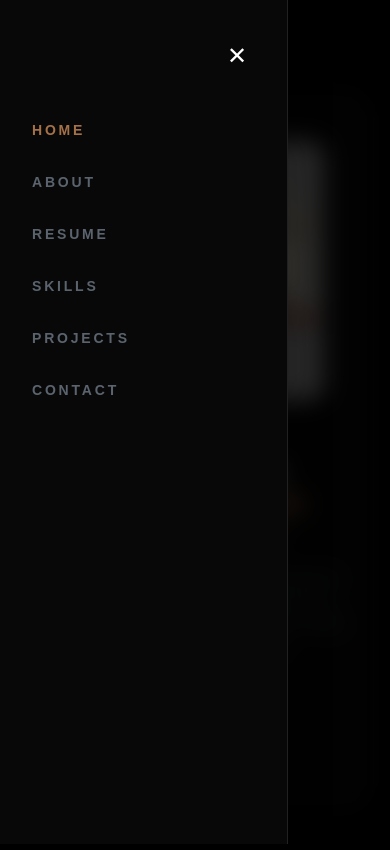
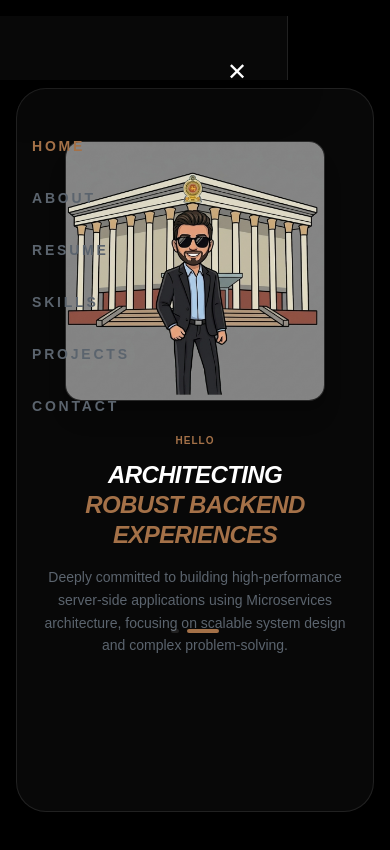
Before and after one commit to Nawod2000/my-portfolio, a Next.js app: page / in a window 390 px wide. Both pictures are taken after a click on the button 52 px from the left and 41 px from the top of the page. Shown: the top 850 px of the page. Built offline with nearby package versions, Linux system fonts and the light colour scheme.

Commit message:
Fix nav slider 5

```diff
--- a/app/globals.css
+++ b/app/globals.css
@@ -5,14 +5,18 @@
   --foreground: #ededed;
 }
 
+/* Base body styles */
 body {
   color: var(--foreground);
   background: var(--background);
   font-family: Arial, Helvetica, sans-serif;
   overflow-x: hidden;
+
+  /* keep only here */
   -webkit-tap-highlight-color: transparent;
 }
 
+/* Tailwind base layer */
 @layer base {
   html {
     scroll-behavior: smooth;
@@ -25,31 +29,31 @@ body {
   }
 
   h1, h2, h3, span, p {
-    -webkit-tap-highlight-color: transparent;
-    outline: none !important;
+    outline: none;
     user-select: auto;
   }
 }
 
+/* Text selection */
 ::selection {
   background-color: rgba(207, 84, 30, 0.3);
   color: #ffffff;
 }
 
+/* ⚠️ FIXED: remove aggressive focus reset */
 *:focus {
-    outline: none !important;
-    box-shadow: none !important;
-    -webkit-tap-highlight-color: transparent;
+  outline: none;
+  box-shadow: none;
 }
 
-.no-scrollbar::-webkit-scrollbar {
-  display: none;
+/* Smooth fixed elements (for navbar) */
+.fixed {
+  -webkit-backface-visibility: hidden;
+  backface-visibility: hidden;
+  transform: translateZ(0);
 }
 
-.fade-in {
-  animation: fadeIn 0.8s ease-out forwards;
-}
-
+/* Scrollbar hidden */
 .no-scrollbar::-webkit-scrollbar {
   display: none;
 }
@@ -58,12 +62,18 @@ body {
   scrollbar-width: none;
 }
 
+/* Custom scrollbar */
 .custom-scrollbar::-webkit-scrollbar {
   width: 4px;
 }
 .custom-scrollbar::-webkit-scrollbar-thumb {
   background: rgba(207, 84, 30, 0.2);
   border-radius: 10px;
+}
+
+/* Animation */
+.fade-in {
+  animation: fadeIn 0.8s ease-out forwards;
 }
 
 @keyframes fadeIn {
--- a/app/page.tsx
+++ b/app/page.tsx
@@ -21,8 +21,8 @@ export default function Home() {
       <div className="w-full max-w-7xl flex flex-col min-h-screen">
 
         {/* Navbar Section */}
-        <div className="fixed top-4 left-0 right-0 z-[999] w-full px-4 md:px-0 pointer-events-none">
-          <div className="max-w-7xl mx-auto pointer-events-auto">
+        <div className="fixed top-4 left-0 right-0 z-[999] w-full px-4 md:px-0 ">
+          <div className="max-w-7xl mx-auto ">
             <Navbar activeTab={activeTab} setActiveTab={setActiveTab} />
           </div>
         </div>
--- a/components/About.tsx
+++ b/components/About.tsx
@@ -1,7 +1,6 @@
 import Image from 'next/image';
 import { Code2, Server, Smartphone } from 'lucide-react';
 import { FaGithub, FaLinkedin, FaInstagram } from 'react-icons/fa';
-import backendImg from '../public/assets/abotimage.png';
 
 const About = () => {
     const services = [
@@ -27,7 +26,7 @@ const About = () => {
                     {/* Image */}
                     <div className="w-40 h-40 md:w-64 md:h-64 rounded-2xl md:rounded-3xl bg-gradient-to-br from-[#CF541E]/20 to-transparent border border-white/10 flex items-center justify-center relative group overflow-hidden shadow-xl md:shadow-2xl">
                         <Image
-                            src={backendImg}
+                            src="/assets/abotimage.png"
                             alt="Profile"
                             fill
                             className="object-cover transition-all duration-500 opacity-90 group-hover:opacity-100 group-hover:scale-105"
--- a/components/Navbar.tsx
+++ b/components/Navbar.tsx
@@ -44,17 +44,15 @@ const Navbar = ({ activeTab, setActiveTab }: {
             </nav>
 
             {/* Mobile Navbar */}
-            <div className="flex md:hidden justify-between items-center px-6 py-4 w-full relative z-[150]">
+            <div className="flex md:hidden justify-between items-center px-6 py-4 w-full relative z-[99999]">
                 <button
-                    onPointerDown={(e) => {
-                        e.preventDefault();
-                        e.stopPropagation();
-                        toggleMenu();
-                    }}
-                    className="p-10 -m-10 bg-transparent border-none outline-none cursor-pointer relative z-[999] active:opacity-50"
-                    style={{ touchAction: "none" }}
+                    onClick={() => toggleMenu()}
+                    onTouchStart={() => toggleMenu()}
+                    className="relative z-[99999] p-4 -m-4 bg-transparent border-none outline-none cursor-pointer active:scale-95 transition-transform"
+                    style={{ touchAction: "manipulation" }}
                 >
-                    <div className="space-y-1.5 pointer-events-none">
+                    {/* Icons */}
+                    <div className="space-y-1.5">
                         <span className="block w-6 h-[2.5px] bg-white rounded-full"></span>
                         <span className="block w-6 h-[2.5px] bg-white rounded-full"></span>
                         <span className="block w-6 h-[2.5px] bg-white rounded-full"></span>
@@ -65,7 +63,7 @@ const Navbar = ({ activeTab, setActiveTab }: {
             {/* Slide Menu Overlay */}
             <AnimatePresence>
                 {menuOpen && (
-                    <div className="fixed inset-0 z-[1000]">
+                    <div className="fixed inset-0 z-[99999]">
                         {/* Backdrop */}
                         <motion.div
                             initial={{ opacity: 0 }}
--- a/components/Projects.tsx
+++ b/components/Projects.tsx
@@ -1,38 +1,34 @@
 import React from 'react';
 import Image from 'next/image';
 import { ExternalLink, } from 'lucide-react';
-import cross from '../public/assets/muvecross.png';
-import emp from '../public/assets/empststem.png';
-import cloty from '../public/assets/cloty.png';
-import polio from '../public/assets/portpolio.png';
 
 const Projects = () => {
   const projects = [
     {
       title: "MUVE MOBILITY APP",
       category: "Cross-Platform Mobile (Flutter)",
-      image: cross,
+      image: "/assets/muvecross.png",
       github: "#",
       demo: "#",
     },
     {
       title: "EMPLOYEE MANAGEMENT SYSTEM",
       category: "Full-Stack (Java & Spring Boot & Angular)",
-      image: emp,
+      image: "/assets/empststem.png",
       github: "#",
       demo: "#",
     },
     {
       title: "CLOTHIFY STORE SYSTEM",
       category: "Desktop (JavaFX & Hibernate)",
-      image: cloty,
+      image: "/assets/cloty.png",
       github: "#",
       demo: "#",
     },
     {
       title: "PERSONAL PORTFOLIO",
       category: "Web (Next.js & Tailwind CSS)",
-      image: polio,
+      image: "/assets/portpolio.png",
       github: "#",
       demo: "#",
     }
```
